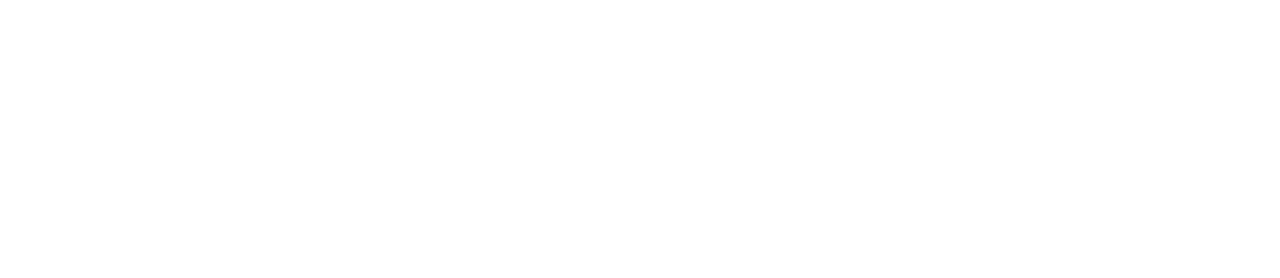
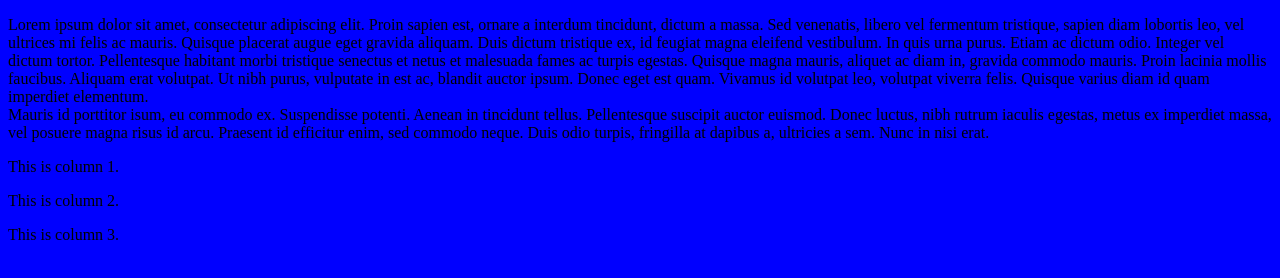
Before and after one commit to twspeegle/twspeegle.github.io, a plain HTML site: page index.html in a window 1280 px wide. Drawn offline with Linux system fonts and the light colour scheme.

Commit message:
updating

```diff
--- /dev/null
+++ b/index.css
@@ -0,0 +1,3 @@
+body {
+	background-color:#0000FF;
+}
--- a/index.html
+++ b/index.html
@@ -1,10 +1,19 @@
 <!DOCTYPE html>
 <html lang ="en">
- <head>
-  <meta charset="utf-8">
-  <title>title</title>
- </head>
- <body>
+	<head>
+		<link rel="stylesheet" type="text/css" href="index.css"/>
+		<meta charset="utf-8">
+		<title>Speegle</title>
+	</head>
+	<body>
   <!-- page content. This is a comment... they're ugly in html -->
- </body>
+  		<div><p> Lorem ipsum dolor sit amet, consectetur adipiscing elit. Proin sapien est, ornare a interdum tincidunt, dictum a massa. Sed venenatis, libero vel fermentum tristique, sapien diam lobortis leo, vel ultrices mi felis ac mauris. Quisque placerat augue eget gravida aliquam. Duis dictum tristique ex, id feugiat magna eleifend vestibulum. In quis urna purus. Etiam ac dictum odio. Integer vel dictum tortor. Pellentesque habitant morbi tristique senectus et netus et malesuada fames ac turpis egestas. Quisque magna mauris, aliquet ac diam in, gravida commodo mauris. Proin lacinia mollis faucibus. Aliquam erat volutpat. Ut nibh purus, vulputate in est ac, blandit auctor ipsum. Donec eget est quam. Vivamus id volutpat leo, volutpat viverra felis. Quisque varius diam id quam imperdiet elementum. </br>
+Mauris id porttitor isum, eu commodo ex. Suspendisse potenti. Aenean in tincidunt tellus. Pellentesque suscipit auctor euismod. Donec luctus, nibh rutrum iaculis egestas, metus ex imperdiet massa, vel posuere magna risus id arcu. Praesent id efficitur enim, sed commodo neque. Duis odio turpis, fringilla at dapibus a, ultricies a sem. Nunc in nisi erat.
+		</p></div>
+		<div>
+			<div><p>This is column 1.</p></div>
+			<div><p>This is column 2.</p></div>
+			<div><p>This is column 3.</p></div>
+		</div>
+ 	</body>
 </html>
```
